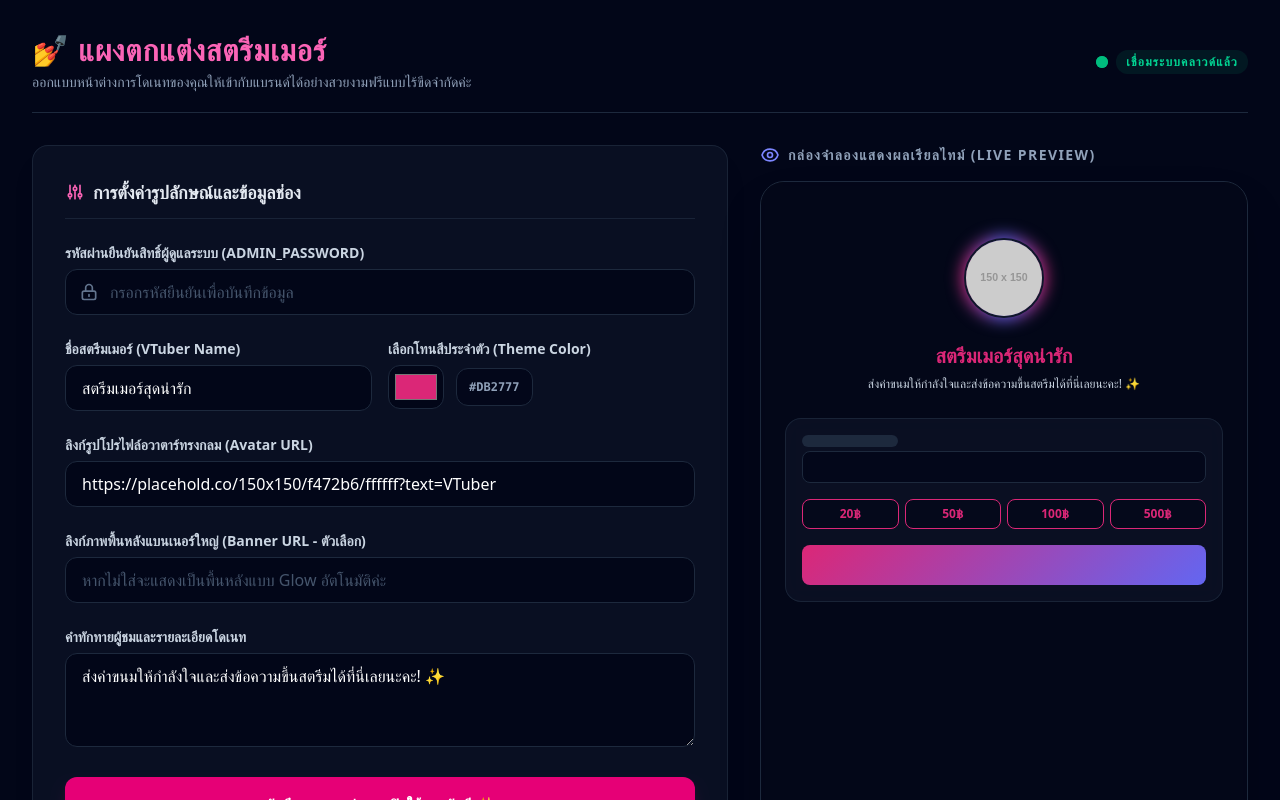
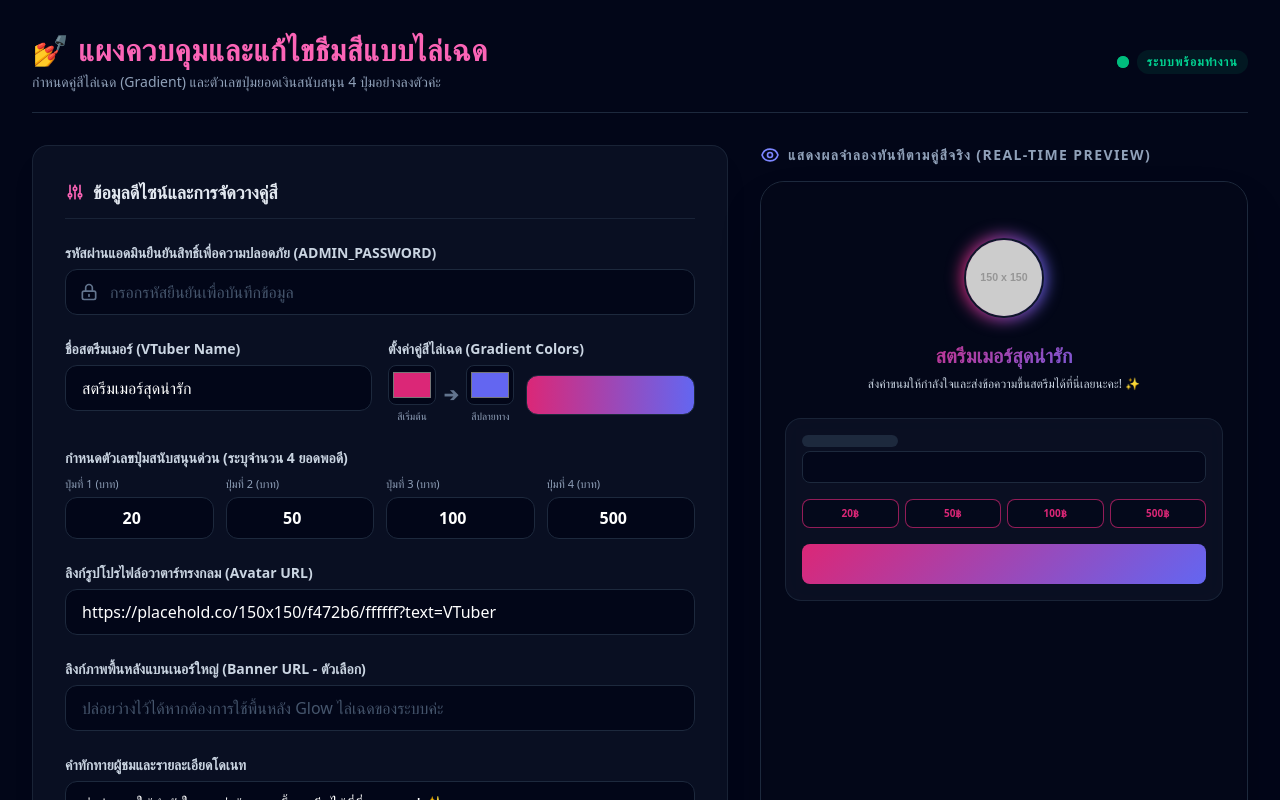
Before and after one commit to pskung/tips-secure, a SvelteKit app: page /admin in a window 1280 px wide. Shown: the top 800 px of the page. Built offline with nearby package versions, Linux system fonts and the light colour scheme.

Commit message:
Update +page.svelte

```diff
--- a/src/routes/admin/+page.svelte
+++ b/src/routes/admin/+page.svelte
@@ -6,8 +6,15 @@
   let avatarUrl = $state(theme.avatarUrl);
   let bannerUrl = $state(theme.bannerUrl);
   let themeColor = $state(theme.themeColor);
+  let themeColorEnd = $state(theme.themeColorEnd || '#6366f1'); // สีกรณีไล่คู่สไลด์ปลายทาง
   let welcomeText = $state(theme.welcomeText);
   let isSaving = $state(false);
+
+  // สกัดค่า preset 4 ปุ่มออกมาแก้ไขเป็นรายตัว
+  let preset1 = $state(theme.presetAmounts[0] || 20);
+  let preset2 = $state(theme.presetAmounts[1] || 50);
+  let preset3 = $state(theme.presetAmounts[2] || 100);
+  let preset4 = $state(theme.presetAmounts[3] || 500);
 
   const handleSave = async (e: Event) => {
     e.preventDefault();
@@ -19,7 +26,16 @@
         headers: { 'Content-Type': 'application/json' },
         body: JSON.stringify({
           password,
-          config: { vtuberName, avatarUrl, bannerUrl, themeColor, welcomeText, presetAmounts: theme.presetAmounts }
+          config: {
+            vtuberName,
+            avatarUrl,
+            bannerUrl,
+            themeColor,
+            themeColorEnd,
+            welcomeText,
+            // รวมค่ากลับเป็นชุด Array ขนาด 4 ปุ่มพอดี
+            presetAmounts: [Number(preset1), Number(preset2), Number(preset3), Number(preset4)]
+          }
         }),
       });
 
@@ -38,22 +54,20 @@
 </script>
 
 <main class="min-h-screen bg-slate-950 text-slate-100 flex flex-col p-4 md:p-8">
-  <!-- 🌟 หัวข้อแดชบอร์ดหลัก -->
   <header class="max-w-7xl w-full mx-auto mb-8 flex flex-col sm:flex-row sm:items-center sm:justify-between gap-4 border-b border-slate-800 pb-5">
     <div>
-      <h1 class="text-3xl font-extrabold tracking-wide text-pink-400">💅 แผงตกแต่งสตรีมเมอร์</h1>
-      <p class="text-slate-400 text-sm mt-1">ออกแบบหน้าต่างการโดเนทของคุณให้เข้ากับแบรนด์ได้อย่างสวยงามฟรีแบบไร้ขีดจำกัดค่ะ</p>
+      <h1 class="text-3xl font-extrabold tracking-wide text-pink-400">💅 แผงควบคุมและแก้ไขธีมสีแบบไล่เฉด</h1>
+      <p class="text-slate-400 text-sm mt-1">กำหนดคู่สีไล่เฉด (Gradient) และตัวเลขปุ่มยอดเงินสนับสนุน 4 ปุ่มอย่างลงตัวค่ะ</p>
     </div>
     <div class="flex items-center gap-2 self-start sm:self-center">
       <span class="flex h-3 w-3 relative">
         <span class="animate-ping absolute inline-flex h-full w-full rounded-full bg-emerald-400 opacity-75"></span>
         <span class="relative inline-flex rounded-full h-3 w-3 bg-emerald-500"></span>
       </span>
-      <span class="text-xs font-semibold uppercase tracking-widest text-emerald-400 bg-emerald-500/10 px-2.5 py-1 rounded-full">เชื่อมระบบคลาวด์แล้ว</span>
+      <span class="text-xs font-semibold uppercase tracking-widest text-emerald-400 bg-emerald-500/10 px-2.5 py-1 rounded-full">ระบบพร้อมทำงาน</span>
     </div>
   </header>
 
-  <!-- 📦 ตารางแบ่ง 2 คอลัมน์ (ควบคุมฝั่งซ้าย - หน้าจำลองสดฝั่งขวา) -->
   <div class="max-w-7xl w-full mx-auto grid grid-cols-1 lg:grid-cols-12 gap-8 items-start">
 
     <!-- ⚙️ คอลัมน์ที่ 1: ส่วนควบคุมปรับแต่ง (สัดส่วน 7 จาก 12) -->
@@ -61,12 +75,12 @@
       <form onsubmit={handleSave} class="space-y-6">
         <h2 class="text-lg font-bold text-slate-200 flex items-center gap-2 border-b border-slate-800/80 pb-3">
           <svg class="w-5 h-5 text-pink-400" fill="none" stroke="currentColor" viewBox="0 0 24 24"><path stroke-linecap="round" stroke-linejoin="round" stroke-width="2" d="M12 6V4m0 2a2 2 0 100 4m0-4a2 2 0 110 4m-6 8a2 2 0 100-4m0 4a2 2 0 110-4m0 4v2m0-6V4m6 6v10m6-2a2 2 0 100-4m0 4a2 2 0 110-4m0 4v2m0-6V4" /></svg>
-          การตั้งค่ารูปลักษณ์และข้อมูลช่อง
+          ข้อมูลดีไซน์และการจัดวางคู่สี
         </h2>
 
-        <!-- 🔐 ป้องกันรหัสผ่านแอดมิน -->
+        <!-- 🔐 รหัสผ่านแอดมิน -->
         <div class="space-y-1.5">
-          <label class="block text-sm font-semibold text-slate-300" for="admin-pass">รหัสผ่านยืนยันสิทธิ์ผู้ดูแลระบบ (ADMIN_PASSWORD)</label>
+          <label class="block text-sm font-semibold text-slate-300" for="admin-pass">รหัสผ่านแอดมินยืนยันสิทธิ์เพื่อความปลอดภัย (ADMIN_PASSWORD)</label>
           <div class="relative">
             <span class="absolute inset-y-0 left-0 flex items-center pl-3.5 text-slate-500"><svg class="w-5 h-5" fill="none" stroke="currentColor" viewBox="0 0 24 24"><path stroke-linecap="round" stroke-linejoin="round" stroke-width="2" d="M12 15v2m-6 4h12a2 2 0 002-2v-6a2 2 0 00-2-2H6a2 2 0 00-2 2v6a2 2 0 002 2zm10-10V7a4 4 0 00-8 0v4h8z" /></svg></span>
             <input id="admin-pass" type="password" required placeholder="กรอกรหัสยืนยันเพื่อบันทึกข้อมูล" class="w-full pl-11 pr-4 py-2.5 bg-slate-950 border border-slate-800 rounded-xl text-white placeholder-slate-600 focus:outline-none focus:ring-2 focus:ring-pink-500/50 focus:border-transparent" bind:value={password} />
@@ -77,72 +91,101 @@
           <!-- 👤 ชื่อสตรีมเมอร์ -->
           <div class="space-y-1.5">
             <label class="block text-sm font-semibold text-slate-300" for="vt-name">ชื่อสตรีมเมอร์ (VTuber Name)</label>
-            <input id="vt-name" type="text" placeholder="ระบุชื่อประจำช่องสตรีม" class="w-full px-4 py-2.5 bg-slate-950 border border-slate-800 rounded-xl text-white focus:outline-none focus:ring-2 focus:ring-pink-500/50" bind:value={vtuberName} />
+            <input id="vt-name" type="text" class="w-full px-4 py-2.5 bg-slate-950 border border-slate-800 rounded-xl text-white focus:outline-none focus:ring-2 focus:ring-pink-500/50" bind:value={vtuberName} />
           </div>
 
-          <!-- 🎨 เลือกโทนสีหลักของช่อง -->
+          <!-- 🎨 เลือกสัดส่วนคู่สีไล่ระดับ Gradient -->
           <div class="space-y-1.5">
-            <label class="block text-sm font-semibold text-slate-300" for="color-picker">เลือกโทนสีประจำตัว (Theme Color)</label>
-            <div class="flex items-center gap-3">
-              <input id="color-picker" type="color" class="w-14 h-11 bg-slate-950 border border-slate-800 rounded-xl cursor-pointer p-1" bind:value={themeColor} />
-              <span class="text-xs font-mono font-bold uppercase text-slate-400 bg-slate-950/80 px-3 py-2.5 rounded-xl border border-slate-800">{themeColor}</span>
+            <label class="block text-sm font-semibold text-slate-300" for="color-picker-start">ตั้งค่าคู่สีไล่เฉด (Gradient Colors)</label>
+            <div class="flex items-center gap-2">
+              <div class="flex flex-col items-center">
+                <input id="color-picker-start" type="color" class="w-12 h-10 bg-slate-950 border border-slate-800 rounded-lg cursor-pointer p-0.5" bind:value={themeColor} />
+                <span class="text-[10px] text-slate-400 font-mono mt-1">สีเริ่มต้น</span>
+              </div>
+              <div class="text-slate-500 font-bold">➔</div>
+              <div class="flex flex-col items-center">
+                <input id="color-picker-end" type="color" class="w-12 h-10 bg-slate-950 border border-slate-800 rounded-lg cursor-pointer p-0.5" bind:value={themeColorEnd} />
+                <span class="text-[10px] text-slate-400 font-mono mt-1">สีปลายทาง</span>
+              </div>
+              <!-- แสดงผลแถบไล่เฉดสีสมบูรณ์ให้เห็น -->
+              <div class="h-10 flex-1 rounded-xl border border-slate-800 ml-1" style="background: linear-gradient(90deg, {themeColor}, {themeColorEnd});"></div>
             </div>
           </div>
         </div>
 
-        <!-- 🔗 ลิงก์อวาตาร์ -->
+        <!-- 💰 แก้ไขค่าเงิน Preset 4 ปุ่มหลัก -->
+        <div class="space-y-2">
+          <label class="block text-sm font-semibold text-slate-300" for="preset-1">กำหนดตัวเลขปุ่มสนับสนุนด่วน (ระบุจำนวน 4 ยอดพอดี)</label>
+          <div class="grid grid-cols-4 gap-3">
+            <div>
+              <span class="text-[11px] text-slate-400 block mb-1">ปุ่มที่ 1 (บาท)</span>
+              <input id="preset-1" type="number" class="w-full px-3 py-2 bg-slate-950 border border-slate-800 rounded-xl text-white text-center font-bold" bind:value={preset1} />
+            </div>
+            <div>
+              <span class="text-[11px] text-slate-400 block mb-1">ปุ่มที่ 2 (บาท)</span>
+              <input id="preset-2" type="number" class="w-full px-3 py-2 bg-slate-950 border border-slate-800 rounded-xl text-white text-center font-bold" bind:value={preset2} />
+            </div>
+            <div>
+              <span class="text-[11px] text-slate-400 block mb-1">ปุ่มที่ 3 (บาท)</span>
+              <input id="preset-3" type="number" class="w-full px-3 py-2 bg-slate-950 border border-slate-800 rounded-xl text-white text-center font-bold" bind:value={preset3} />
+            </div>
+            <div>
+              <span class="text-[11px] text-slate-400 block mb-1">ปุ่มที่ 4 (บาท)</span>
+              <input id="preset-4" type="number" class="w-full px-3 py-2 bg-slate-950 border border-slate-800 rounded-xl text-white text-center font-bold" bind:value={preset4} />
+            </div>
+          </div>
+        </div>
+
         <div class="space-y-1.5">
           <label class="block text-sm font-semibold text-slate-300" for="avatar-url">ลิงก์รูปโปรไฟล์อวาตาร์ทรงกลม (Avatar URL)</label>
-          <input id="avatar-url" type="text" placeholder="https://..." class="w-full px-4 py-2.5 bg-slate-950 border border-slate-800 rounded-xl text-white placeholder-slate-600 focus:outline-none focus:ring-2 focus:ring-pink-500/50" bind:value={avatarUrl} />
+          <input id="avatar-url" type="text" placeholder="https://..." class="w-full px-4 py-2.5 bg-slate-950 border border-slate-800 rounded-xl text-white placeholder-slate-600 focus:outline-none focus:ring-2" bind:value={avatarUrl} />
         </div>
 
-        <!-- 🔗 ลิงก์แบนเนอร์พื้นหลัง -->
         <div class="space-y-1.5">
           <label class="block text-sm font-semibold text-slate-300" for="banner-url">ลิงก์ภาพพื้นหลังแบนเนอร์ใหญ่ (Banner URL - ตัวเลือก)</label>
-          <input id="banner-url" type="text" placeholder="หากไม่ใส่จะแสดงเป็นพื้นหลังแบบ Glow อัตโนมัติค่ะ" class="w-full px-4 py-2.5 bg-slate-950 border border-slate-800 rounded-xl text-white placeholder-slate-600 focus:outline-none focus:ring-2 focus:ring-pink-500/50" bind:value={bannerUrl} />
+          <input id="banner-url" type="text" placeholder="ปล่อยว่างไว้ได้หากต้องการใช้พื้นหลัง Glow ไล่เฉดของระบบค่ะ" class="w-full px-4 py-2.5 bg-slate-950 border border-slate-800 rounded-xl text-white placeholder-slate-600 focus:outline-none focus:ring-2" bind:value={bannerUrl} />
         </div>
 
-        <!-- ✉️ ข้อความต้อนรับ -->
         <div class="space-y-1.5">
           <label class="block text-sm font-semibold text-slate-300" for="welcome-msg">คำทักทายผู้ชมและรายละเอียดโดเนท</label>
-          <textarea id="welcome-msg" placeholder="ข้อความต้อนรับที่จะขึ้นแสดงใต้ชื่อของคุณ" class="w-full px-4 py-2.5 bg-slate-950 border border-slate-800 rounded-xl text-white placeholder-slate-600 focus:outline-none focus:ring-2 focus:ring-pink-500/50" rows="3" bind:value={welcomeText}></textarea>
+          <textarea id="welcome-msg" placeholder="คำทักทายข้างล่างชื่อช่องสตรีมเมอร์" class="w-full px-4 py-2.5 bg-slate-950 border border-slate-800 rounded-xl text-white placeholder-slate-600 focus:outline-none focus:ring-2" rows="3" bind:value={welcomeText}></textarea>
         </div>
 
         <button
           type="submit"
           disabled={isSaving}
-          class="w-full py-4 bg-pink-600 hover:bg-pink-700 disabled:opacity-50 text-white font-extrabold rounded-xl cursor-pointer transition-all duration-300 transform hover:scale-[1.01] active:scale-[0.99] shadow-lg shadow-pink-600/20"
+          class="w-full py-4 text-white font-extrabold rounded-xl cursor-pointer transition-all duration-300 transform hover:scale-[1.01] active:scale-[0.99] shadow-lg"
+          style="background: linear-gradient(135deg, {themeColor}, {themeColorEnd}); box-shadow: 0 8px 24px rgba(219, 39, 119, 0.2);"
         >
           {#if isSaving}
             <span class="flex items-center justify-center gap-2">
               <svg class="animate-spin h-5 w-5 text-white" fill="none" viewBox="0 0 24 24"><circle class="opacity-25" cx="12" cy="12" r="10" stroke="currentColor" stroke-width="4"></circle><path class="opacity-75" fill="currentColor" d="M4 12a8 8 0 018-8V0C5.373 0 0 5.373 0 12h4zm2 5.291A7.962 7.962 0 014 12H0c0 3.042 1.135 5.824 3 7.938l3-2.647z"></path></svg>
-              กำลังส่งข้อมูลตกแต่งขึ้นคลัง GitHub...
+              กำลังส่งข้อมูลดีไซน์เฉดสีคู่ขึ้น GitHub...
             </span>
           {:else}
-            บันทึกการตกแต่งและเปิดใช้งานทันที ✨
+            บันทึกการตกแต่งสีสันและยอดเงิน ✨
           {/if}
         </button>
       </form>
     </div>
 
-    <!-- 📺 คอลัมน์ที่ 2: หน้าต่างจำลองแสดงผลสด (Live Preview Mockup - สัดส่วน 5 จาก 12) -->
+    <!-- 📺 คอลัมน์ที่ 2: หน้าต่างจำลองแสดงผลสด (Live Preview Mockup) -->
     <div class="lg:col-span-5 flex flex-col space-y-4">
       <h2 class="text-sm font-bold uppercase tracking-widest text-slate-400 flex items-center gap-2">
         <svg class="w-5 h-5 text-indigo-400" fill="none" stroke="currentColor" viewBox="0 0 24 24"><path stroke-linecap="round" stroke-linejoin="round" stroke-width="2" d="M15 12a3 3 0 11-6 0 3 3 0 016 0z" /><path stroke-linecap="round" stroke-linejoin="round" stroke-width="2" d="M2.458 12C3.732 7.943 7.523 5 12 5c4.478 0 8.268 2.943 9.542 7-1.274 4.057-5.064 7-9.542 7-4.477 0-8.268-2.943-9.542-7z" /></svg>
-        กล่องจำลองแสดงผลเรียลไทม์ (Live Preview)
+        แสดงผลจำลองทันทีตามคู่สีจริง (Real-time Preview)
       </h2>
 
-      <!-- 📱 กรอบจำลองหน้าจอโทรศัพท์/แท็บเล็ต -->
       <div
         class="w-full aspect-[9/14] lg:aspect-[9/13] rounded-3xl border border-slate-800 bg-cover bg-center relative overflow-y-auto shadow-2xl transition-all duration-500 select-none pointer-events-none"
         style="background-image: {bannerUrl ? `url(${bannerUrl})` : 'none'}; background-color: #0b0f19;"
       >
         <div class="absolute inset-0 bg-slate-950/80 backdrop-blur-[2px]"></div>
 
-        <!-- 🌟 โครงจำลองภายในแบบเรียบหรู -->
         <div class="relative p-6 flex flex-col items-center justify-start h-full text-center space-y-6">
           <div class="relative mt-8">
-            <div class="absolute -inset-0.5 rounded-full blur-sm" style="background: linear-gradient(90deg, {themeColor}, #6366f1, {themeColor});"></div>
+            <!-- ขอบเรืองแสงไล่เฉดสีจำลองตามดีไซน์ล่าสุด -->
+            <div class="absolute -inset-0.5 rounded-full blur-sm" style="background: linear-gradient(90deg, {themeColor}, {themeColorEnd});"></div>
             <img
               src={avatarUrl || 'https://placehold.co/100'}
               alt="Avatar Preview"
@@ -151,27 +194,26 @@
           </div>
 
           <div class="space-y-1">
-            <h3 class="text-xl font-extrabold" style="color: {themeColor};">{vtuberName || 'ชื่อสตรีมเมอร์ของคุณ'}</h3>
-            <p class="text-xs text-slate-300 max-w-xs leading-relaxed line-clamp-3">{welcomeText || 'ยินดีต้อนรับผู้ชมเข้าสู่หน้าโอนเงินสนับสนุนค่ะ...'}</p>
+            <h3 class="text-xl font-extrabold" style="background: linear-gradient(135deg, {themeColor}, {themeColorEnd}); -webkit-background-clip: text; -webkit-text-fill-color: transparent;">{vtuberName || 'ชื่อสตรีมเมอร์'}</h3>
+            <p class="text-xs text-slate-300 max-w-xs leading-relaxed line-clamp-3">{welcomeText || 'คำต้อนรับผู้ชมของคุณ...'}</p>
           </div>
 
-          <!-- 💳 กล่องกรอกข้อมูลสมมติ -->
           <div class="w-full bg-slate-900/60 border border-slate-800/80 backdrop-blur-md rounded-2xl p-4 text-left space-y-4">
             <div class="space-y-1">
               <div class="w-24 h-3 bg-slate-800 rounded-full"></div>
               <div class="w-full h-8 bg-slate-950/80 border border-slate-800 rounded-lg"></div>
             </div>
 
-            <!-- ปุ่มเงินสมมติที่มีสีไฮไลต์ตาม Theme Color -->
+            <!-- แสดงยอดเงิน 4 ปุ่มแบบสมมาตรพอดีกับช่องตารางด้านล่าง -->
             <div class="grid grid-cols-4 gap-1.5">
-              {#each [20, 50, 100, 500] as amt}
-                <div class="py-1.5 text-center text-xs font-bold bg-slate-950/60 rounded-lg border border-slate-800" style="color: {themeColor}; border-color: {themeColor};">
-                  {amt}฿
+              {#each [preset1, preset2, preset3, preset4] as amt}
+                <div class="py-1.5 text-center text-[10px] font-bold bg-slate-950/60 rounded-lg border" style="color: {themeColor}; border-color: {themeColor}aa;">
+                  {amt || 0}฿
                 </div>
               {/each}
             </div>
 
-            <div class="w-full h-10 rounded-lg transition-all" style="background: linear-gradient(135deg, {themeColor}, #6366f1);"></div>
+            <div class="w-full h-10 rounded-lg transition-all" style="background: linear-gradient(135deg, {themeColor}, {themeColorEnd});"></div>
           </div>
         </div>
       </div>
```
